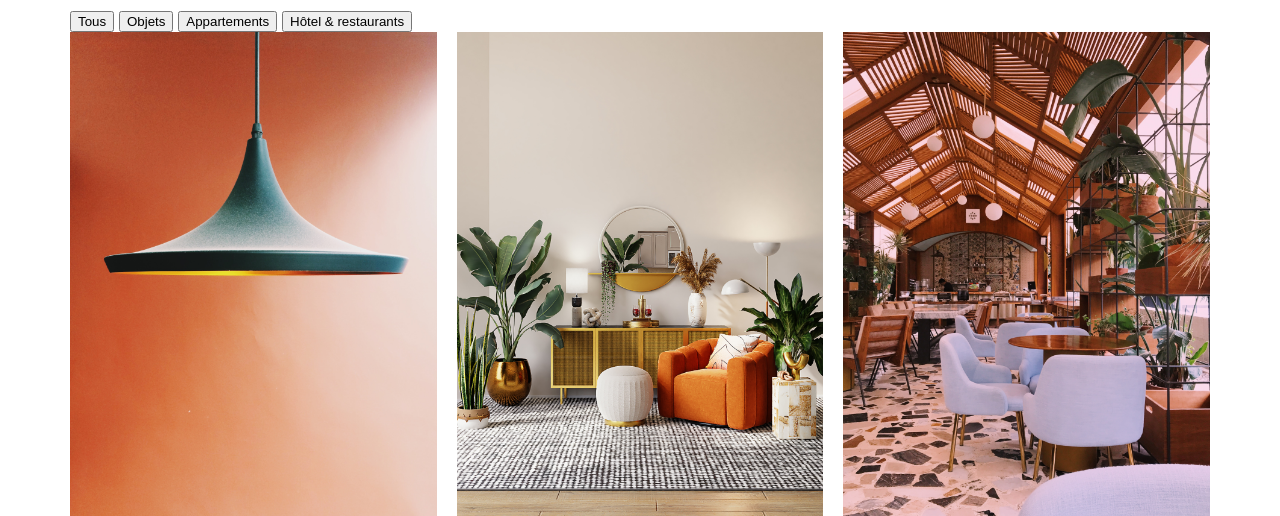
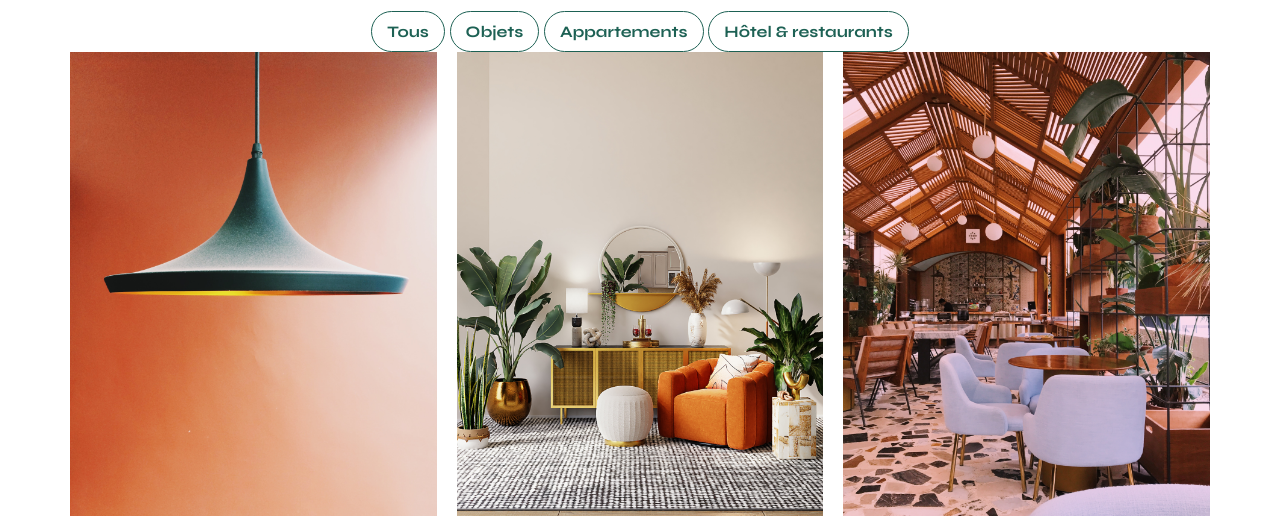
Before and after one commit to MarCarp/OC-DW-Projet3-Sophie-Bluel, a plain HTML site: page FrontEnd/index.html in a window 1280 px wide. Shown: the part 584-1100 px from the top of the page. Drawn offline with nearby package versions, Linux system fonts and the light colour scheme; no server answers.

Commit message:
Add filters (template+css)

```diff
--- a/FrontEnd/assets/style.css
+++ b/FrontEnd/assets/style.css
@@ -185,3 +185,26 @@ footer nav ul {
 	justify-content: flex-end;
 	margin: 2em
 }
+
+/* FILTERS */
+#filters {
+	text-align: center;
+}
+
+#filters button {
+	appearance: none;
+	cursor: pointer;
+	font-family: "Syne", sans-serif;
+	font-size: 16px;
+	font-weight: 700;
+	background-color: transparent;
+	border: 1px solid #1D6154;
+	border-radius: 25px;
+	color: #1D6154;
+	padding: 10px 15px;
+}
+
+#filters button.active {
+	background-color: #1D6154;
+	color: #FFF;
+}
```
